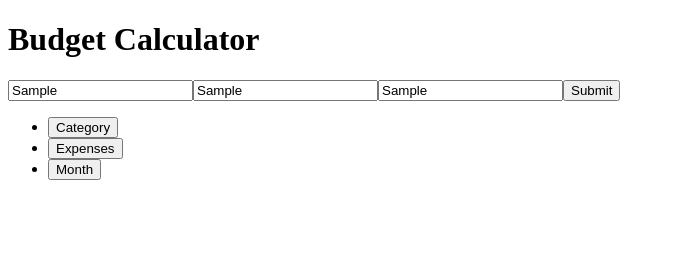
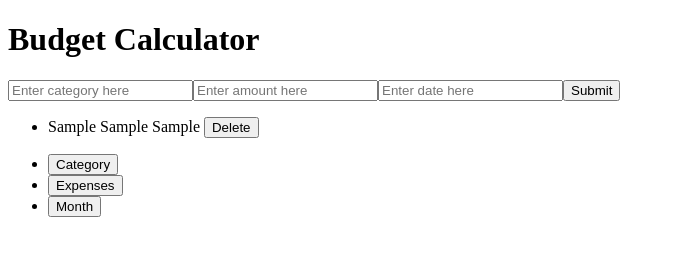
Before and after one commit to Nikell97/frontend-assignment-budget, a plain HTML site: page index.html in a window 1280 px wide. Both pictures are taken after typing "Sample", "Sample", "Sample" into the empty fields and a click on the button "Submit". Shown: the whole page, without its empty margins (0-675 px from the left). Drawn offline with nearby package versions, Linux system fonts and the light colour scheme.

Commit message:
Vue now adding input information into  <li>

```diff
--- a/index.html
+++ b/index.html
@@ -17,16 +17,15 @@
 
         <form id="input" @submit.prevent="addExpense">
             <input id="categoryInput" v-model="categoryText" placeholder="Enter category here">
-            <input id="expenseInput" v-model="expenseText" placeholder="Enter expense here">
+            <input id="amountInput" v-model="amountText" placeholder="Enter amount here">
             <input id="dateInput" v-model="dateText" placeholder="Enter date here">
             <button type="submit">Submit</button>
         </form>
 
         <ul id="expenseList">
             <!--Expenses go here-->
-            <!--, expense, date, index-->
-            <li v-for="(category) in expenseList">
-                {{ category.text }} <!--{{ expense.text }} {{ date.text }}-->
+            <li v-for="(expense, index) in expenseList" :key="index">
+                {{ expense.category }} {{ expense.amount }} {{ expense.date }}
                 <button type="button" @click="deleteExpense(index)">Delete</button>
             </li>
         </ul>
--- a/main.js
+++ b/main.js
@@ -3,19 +3,27 @@ Vue.createApp({
         return {
             // Enter data here
             activeTab: "month",
+            expenseList: [],
+            categoryText: "",
+            amountText: "",
+            dateText: "",
         }
     },
     methods: {
         // Enter all methods/functions here
         addExpense(){
+            if (!this.dateText) {
+                return; // exit early if dateText is undefined
+            }
+
             let expenseObject = {
                 category: this.categoryText,
-                //expense: this.expenseText,
-                //date: this.dateText
+                amount: this.amountText,
+                date: this.dateText
             };
             this.expenseList.push(expenseObject);
             this.categoryText = "";
-            this.expenseText = "";
+            this.amountText = "";
             this.dateText = "";
         },
     }
```
